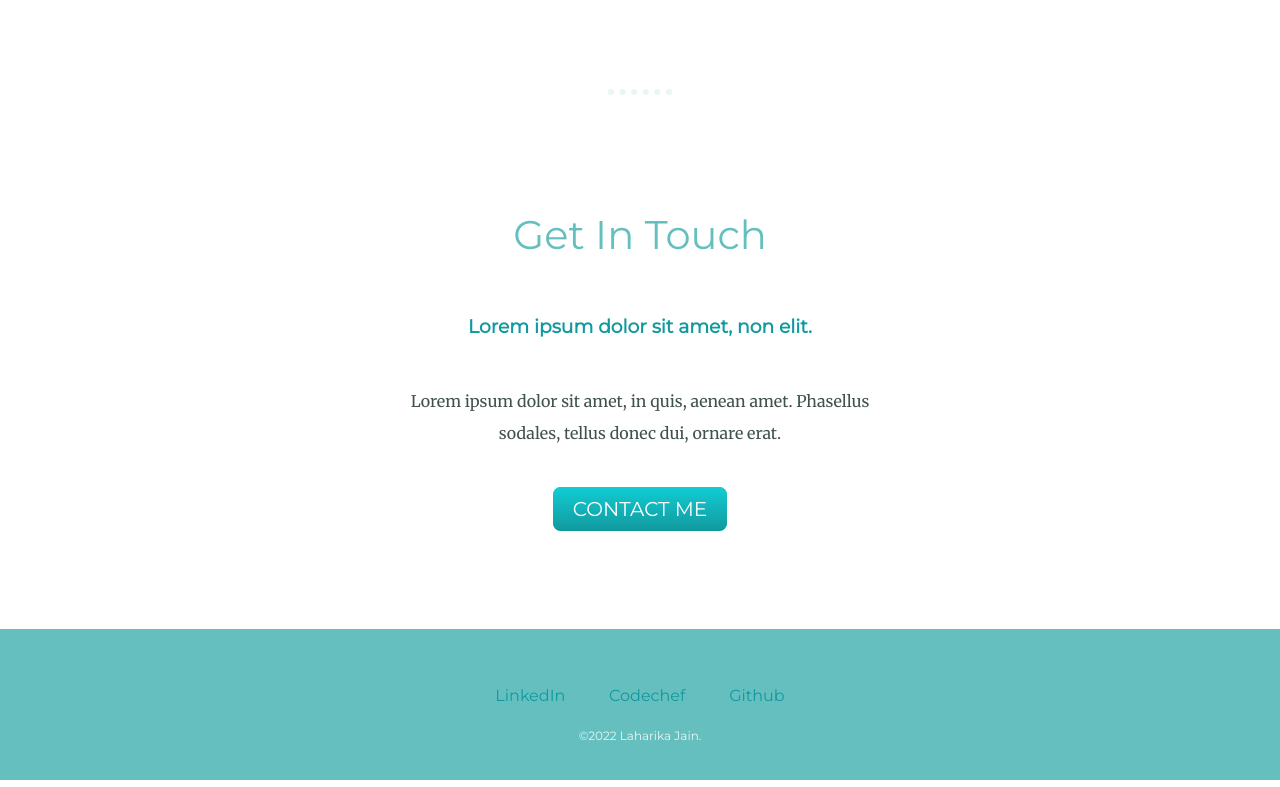
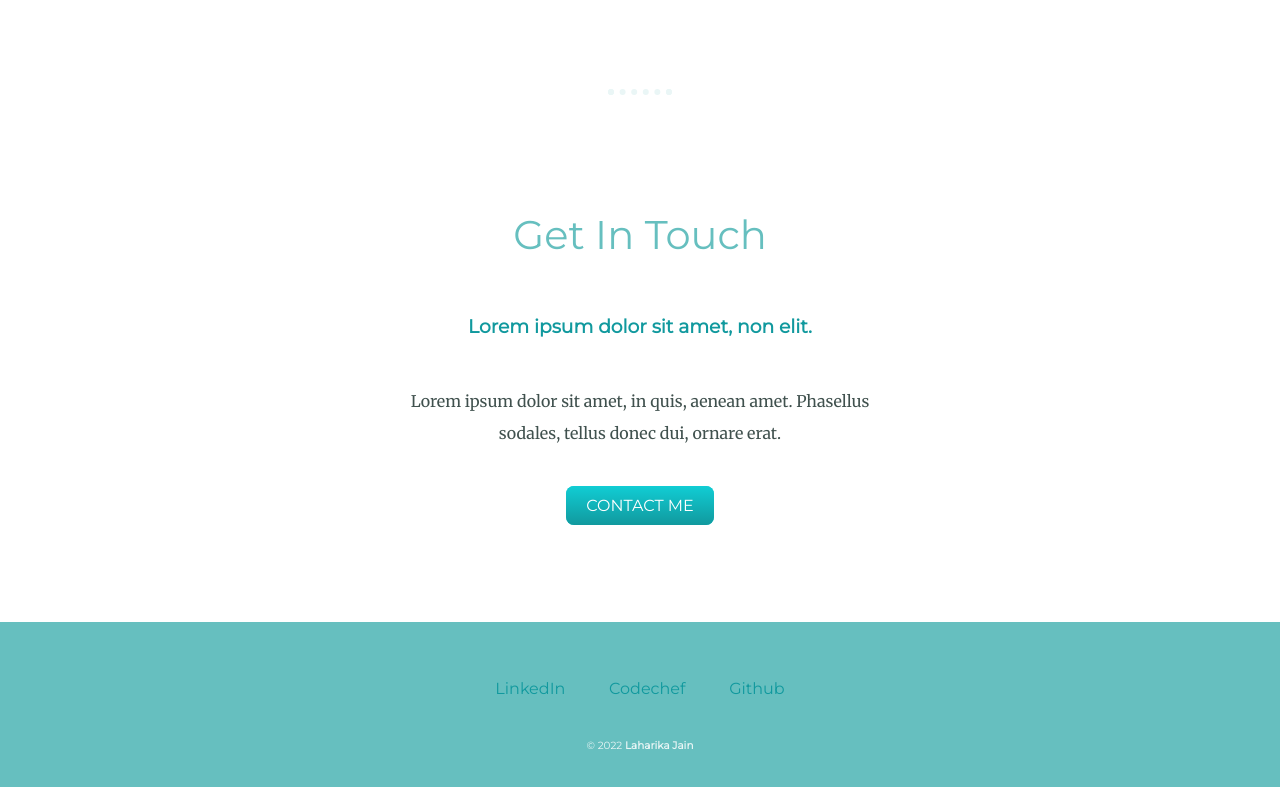
Before and after one commit to Laharika28/CSS---My-Website, a plain HTML site: page index.html in a window 1280 px wide. Shown: the part 2146-2933 px from the top of the page. Drawn offline with Linux system fonts and the light colour scheme.

Commit message:
Modifying CSS

```diff
--- a/css/styles.css
+++ b/css/styles.css
@@ -113,8 +113,8 @@ hr{
   -moz-border-radius: 8;
   border-radius: 8px;
   font-family: 'Montserrat', sans-serif;
-  color: #ffffff;
-  font-size: 20px;
+  color: #ffffff;/
+  font-size: 125%;
   padding: 10px 20px 10px 20px;
   text-decoration: none;
 }
@@ -130,11 +130,11 @@ hr{
 }
 
 .contact-me{
+  width: 40%;
   margin: 50px auto 50px auto;
 }
 
 .contact-msg{
-  width: 40%;
   margin: 40px auto;
 }
 
@@ -146,5 +146,6 @@ hr{
 .footer-p{
   color: #EAF6F6;
   font-family: 'Montserrat', sans-serif;
-  font-size: 0.75rem;
+  font-size: 0.65rem;
+  padding-top: 20px;
 }
--- a/index.html
+++ b/index.html
@@ -53,7 +53,7 @@
     <a class="footer-link" href="https://www.linkedin.com/in/laharika-jain/">LinkedIn</a>
     <a class="footer-link" href="https://www.codechef.com/users/lahar">Codechef</a>
     <a class="footer-link" href="https://github.com/Laharika28">Github</a>
-    <p class="footer-p">©2022 Laharika Jain.</p>
+    <p class="footer-p">© 2022 <strong>Laharika Jain</strong></p>
   </div>
 
 </body>
```
